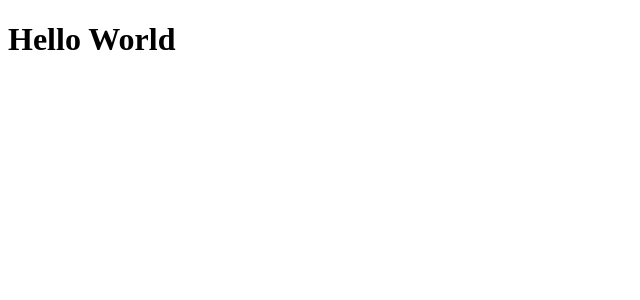
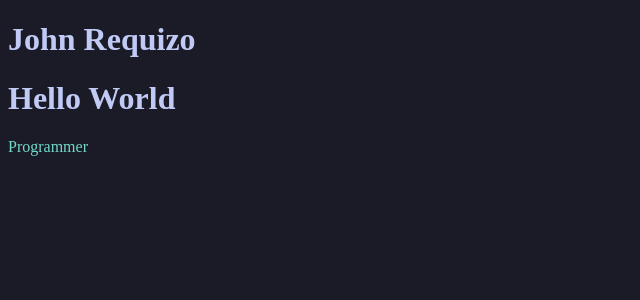
Before and after one commit to Jr-14/my-website, a SvelteKit app: page / in a window 1280 px wide. Shown: the top 300 px of the page, without its empty margins (0-640 px from the left). Built offline with nearby package versions, Linux system fonts and the light colour scheme.

Commit message:
Add styling for header, and paragraph

```diff
--- a/src/routes/+page.svelte
+++ b/src/routes/+page.svelte
@@ -1 +1,23 @@
+<script>
+    import Heading from "./Heading.svelte";
+</script>
+
+<Heading />
+
 <h1>Hello World</h1>
+
+<p>Programmer</p>
+
+<style>
+    :global(body) {
+        background-color: #1a1b26;
+    }
+
+    :global(p) {
+        color: #73daca;
+    }
+
+    :global(h1) {
+        color: #c0caf5;
+    }
+</style>
--- /dev/null
+++ b/src/routes/Heading.svelte
@@ -0,0 +1,6 @@
+<h1>
+    John Requizo
+</h1>
+
+<style>
+</style>
```
